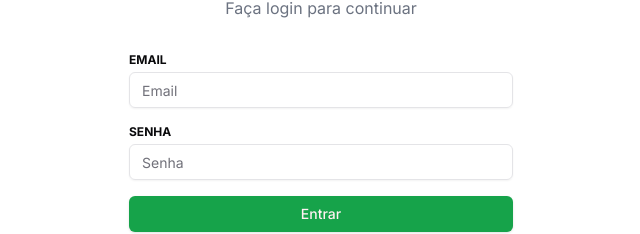
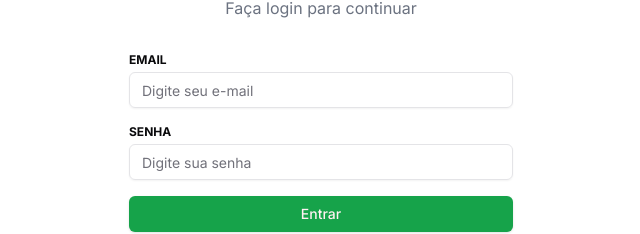
Before and after one commit to Mateus8741/mytree, a Next.js app: page / in a window 1280 px wide. Shown: the part 360-594 px from the top of the page, without its empty margins (319-959 px from the left). Built offline with nearby package versions, Linux system fonts and the light colour scheme.

Commit message:
Refactor: Remove Home page and add Admin page

```diff
--- a/src/app/Home/page.tsx
+++ b/src/app/Admin/page.tsx
@@ -1,6 +1,6 @@
 import Image from 'next/image'
 
-export default function Home() {
+export default function Admin() {
   return (
     <main className="flex justify-center items-center p-12 bg-orange-400 sm:pb-12 lg:pb-12 xl:pb-12">
       <Image
--- a/src/app/page.tsx
+++ b/src/app/page.tsx
@@ -37,14 +37,14 @@ export default function LoginScreen() {
           control={control}
           name="email"
           label="Email"
-          placeholder="Email"
+          placeholder="Digite seu e-mail"
         />
 
         <FormTextInput
           control={control}
           name="password"
           label="Senha"
-          placeholder="Senha"
+          placeholder="Digite sua senha"
           type="password"
         />
 
```
